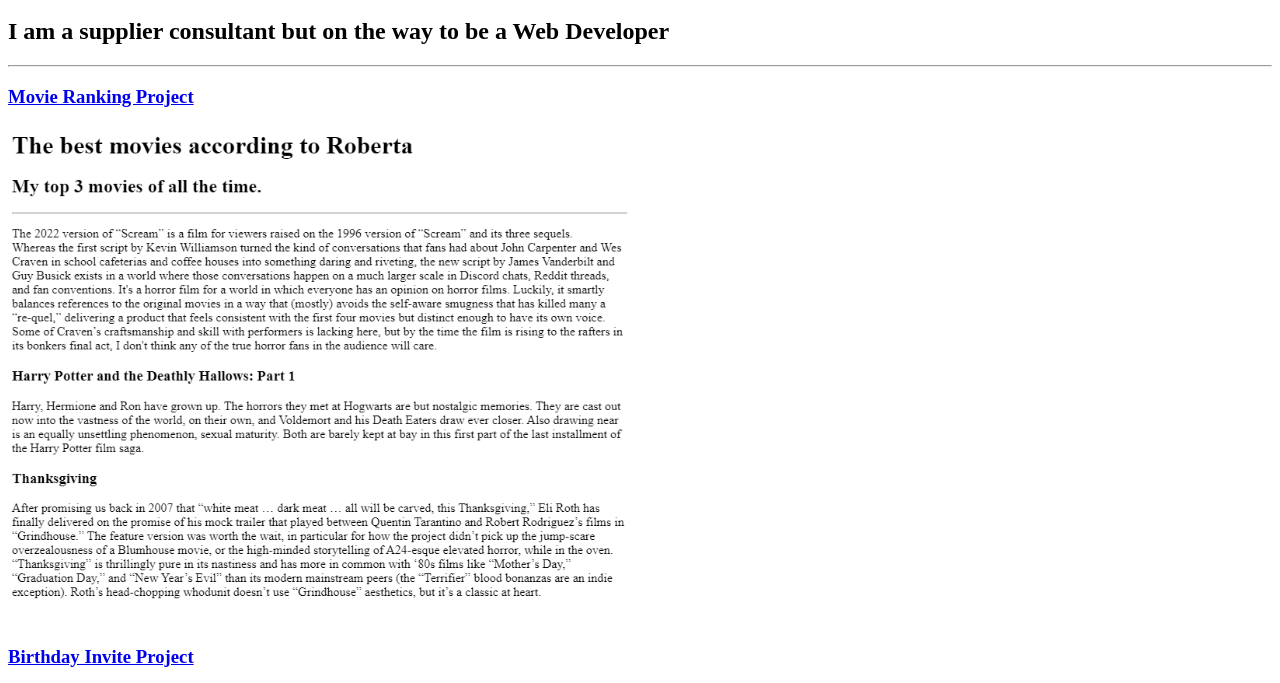
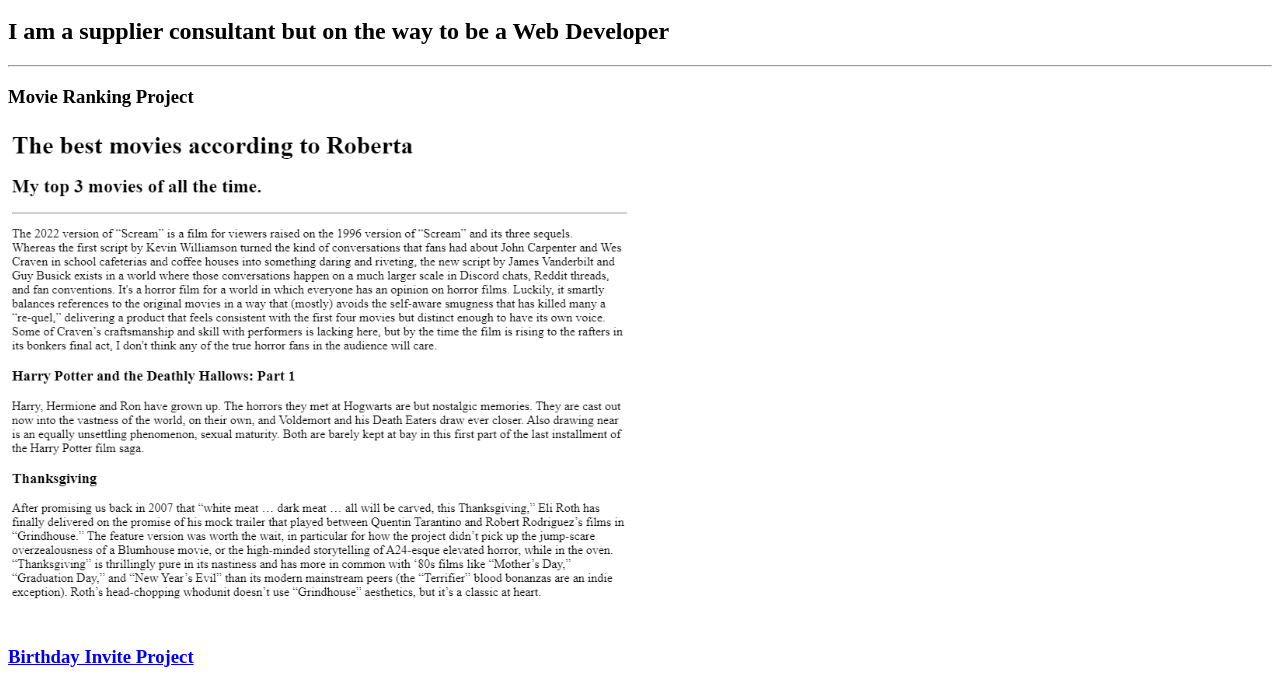
Before and after one commit to 0xi1/html-portfolio, a plain HTML site: page index.html in a window 1280 px wide. Shown: the part 48-731 px from the top of the page. Drawn offline with Linux system fonts and the light colour scheme.

Commit message:
Update index.html

```diff
--- a/index.html
+++ b/index.html
@@ -9,7 +9,7 @@
     <h1>Roberta Vantu's Portfolio</h1>
     <h2> I am a supplier consultant but on the way to be a Web Developer</h2>
     <hr />
-    <h3><a href="Movie-Ranking-Roberta.html" > Movie Ranking Project </a></h3>
+    <h3><a link="Movie-Ranking-Roberta.html" > Movie Ranking Project </a></h3>
 <img
 class="fit-picture"
 src="Movie-Ranking.png"
```
